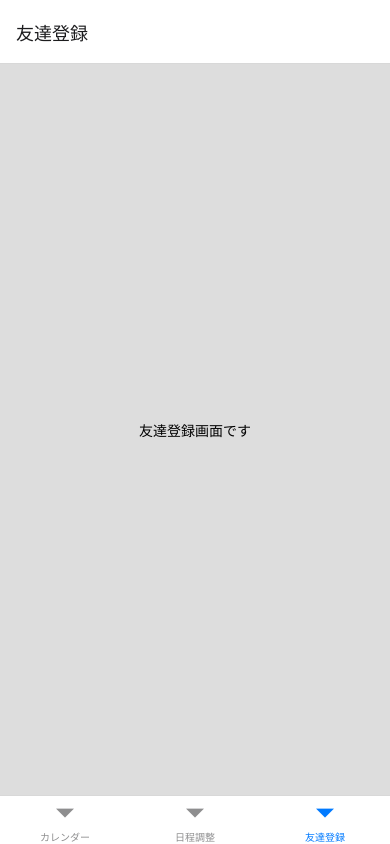
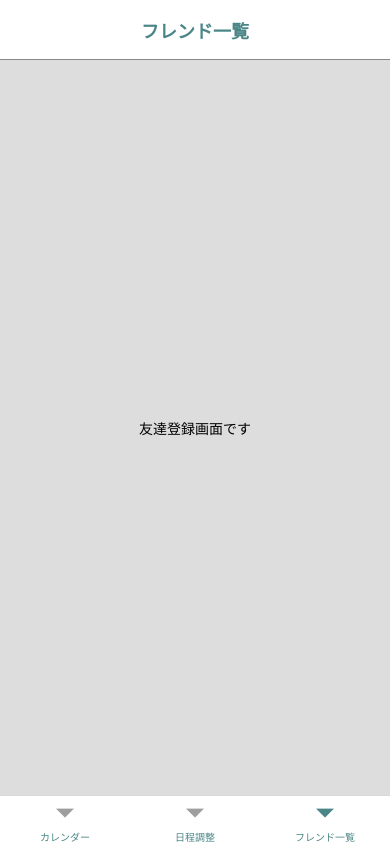
Before and after one commit to oh-my-kamimura/schedule-matching-app, a React Native app in the folder frontend/: screen /Friend in a window 390 px wide. Built offline with nearby package versions, Linux system fonts and the light colour scheme.

Commit message:
add: ヘッダー、フッターのスタイル追加

```diff
--- /dev/null
+++ b/frontend/src/Elements/Header.tsx
@@ -0,0 +1,51 @@
+import React from 'react';
+import { StyleSheet, View, Text } from 'react-native';
+
+type Props = {
+	/** ヘッダに表示するタイトル */
+	title: string;
+	/** ヘッダ左側の要素 */
+	left?: React.ReactNode;
+	/** ヘッダ右側の要素 */
+	right?: React.ReactNode;
+};
+
+/**
+ * オリジナルのヘッダコンポーネント
+ * @param props
+ * @returns
+ */
+const Header: React.FC<Props> = props => {
+	const { title, left, right } = props;
+	return (
+		<View style={styles.header}>
+			<View style={{ flex: 0.25 }}>{left}</View>
+			<Text
+				style={ styles.headerText }>
+				{title ?? ''}
+			</Text>
+			<View style={{ flex: 0.25 }}>{right}</View>
+		</View>
+	);
+};
+
+const styles = StyleSheet.create({
+	header: {
+		height: 60,
+		flexDirection: 'row',
+		alignItems: 'center',
+		backgroundColor: '#ffffff',
+		borderBottomColor: '#888888',
+		borderBottomWidth: 0.3,
+	},
+	headerText: {
+		flex: 1,
+		textAlign: 'center',
+		alignItems: 'center',
+		fontWeight: '700',
+		fontSize: 18,
+		color: '#4B8687'
+	}
+});
+
+export default Header;
--- a/frontend/src/Elements/TabNavigator.tsx
+++ b/frontend/src/Elements/TabNavigator.tsx
@@ -1,4 +1,5 @@
 import React from 'react';
+import { StyleSheet } from 'react-native';
 import { createBottomTabNavigator } from '@react-navigation/bottom-tabs';
 import CalendarScreen from '../Screens/Calendar/Calendar';
 import MatchingScreen from '../Screens/Matching/Matching';
@@ -8,7 +9,14 @@ const Tab = createBottomTabNavigator();
 
 const TabNavigator: React.FC = () => {
 	return (
-		<Tab.Navigator initialRouteName='Matching'>
+		<Tab.Navigator
+			screenOptions={{
+				headerShown: false,
+				tabBarLabelStyle: styles.tabLabel,
+				tabBarActiveTintColor: '#4B8687',
+				tabBarInactiveTintColor: '#9E9E9E'
+			}}
+			initialRouteName='Matching'>
 			<Tab.Screen
 				name="Calendar"
 				component={CalendarScreen}
@@ -20,9 +28,15 @@ const TabNavigator: React.FC = () => {
 			<Tab.Screen
 				name="Friend"
 				component={FriendScreen}
-				options={{ title: '友達登録' }} />
+				options={{ title: 'フレンド一覧' }} />
 		</Tab.Navigator>
 	);
 };
 
+const styles = StyleSheet.create({
+	tabLabel: {
+		color: '#4B8687',
+	}
+});
+
 export default TabNavigator;
--- a/frontend/src/Screens/Calendar/Calendar.tsx
+++ b/frontend/src/Screens/Calendar/Calendar.tsx
@@ -1,6 +1,7 @@
 import { StyleSheet, Text, View, Button } from 'react-native';
 import { useNavigation } from '@react-navigation/native';
 import { StackNavigationProp } from '@react-navigation/stack';
+import Header from '../../Elements/Header';
 
 type RootStackParamList = {
 	Calendar: undefined;
@@ -12,12 +13,15 @@ type CalendarScreenNavigationProp = StackNavigationProp<RootStackParamList, 'Cal
 function CalendarScreen() {
 	const navigation = useNavigation<CalendarScreenNavigationProp>();
 	return (
+		<View style={{ flex: 1 }}>
+			<Header title="カレンダー" />
 			<View style={styles.container}>
 				<Text>カレンダー画面です。</Text>
 				<Button
 					title="詳細へ"
 					onPress={() => navigation.navigate('Detail')}
 				/>
+			</View>
 		</View>
 	)
 }
--- a/frontend/src/Screens/Calendar/Detail.tsx
+++ b/frontend/src/Screens/Calendar/Detail.tsx
@@ -1,9 +1,13 @@
-import { StyleSheet, Text, View} from 'react-native';
+import { StyleSheet, Text, View } from 'react-native';
+import Header from '../../Elements/Header';
 
 function DetailScreen() {
 	return (
+		<View style={{ flex: 1 }}>
+			<Header title="詳細ページ" />
 			<View style={styles.container}>
 				<Text>日程の詳細画面です</Text>
+			</View>
 		</View>
 	)
 }
--- a/frontend/src/Screens/Friend/Friend.tsx
+++ b/frontend/src/Screens/Friend/Friend.tsx
@@ -1,9 +1,13 @@
 import { StyleSheet, Text, View, Button } from 'react-native';
+import Header from '../../Elements/Header';
 
 function FriendScreen() {
 	return (
-		<View style={styles.container}>
-			<Text>友達登録画面です</Text>
+		<View style={{ flex: 1 }}>
+			<Header title="フレンド一覧" />
+			<View style={styles.container}>
+				<Text>友達登録画面です</Text>
+			</View>
 		</View>
 	)
 }
--- a/frontend/src/Screens/Matching/Matching.tsx
+++ b/frontend/src/Screens/Matching/Matching.tsx
@@ -1,9 +1,13 @@
 import { StyleSheet, Text, View, Button } from 'react-native';
+import Header from '../../Elements/Header';
 
 function MatchingScreen() {
 	return (
-		<View style={styles.container}>
-			<Text>日程調整画面です</Text>
+		<View style={{ flex: 1 }}>
+			<Header title="日程調整" />
+			<View style={styles.container}>
+				<Text>日程調整画面です</Text>
+			</View>
 		</View>
 	)
 }
```
Lines whose indentation alone changed are shown as unchanged.
